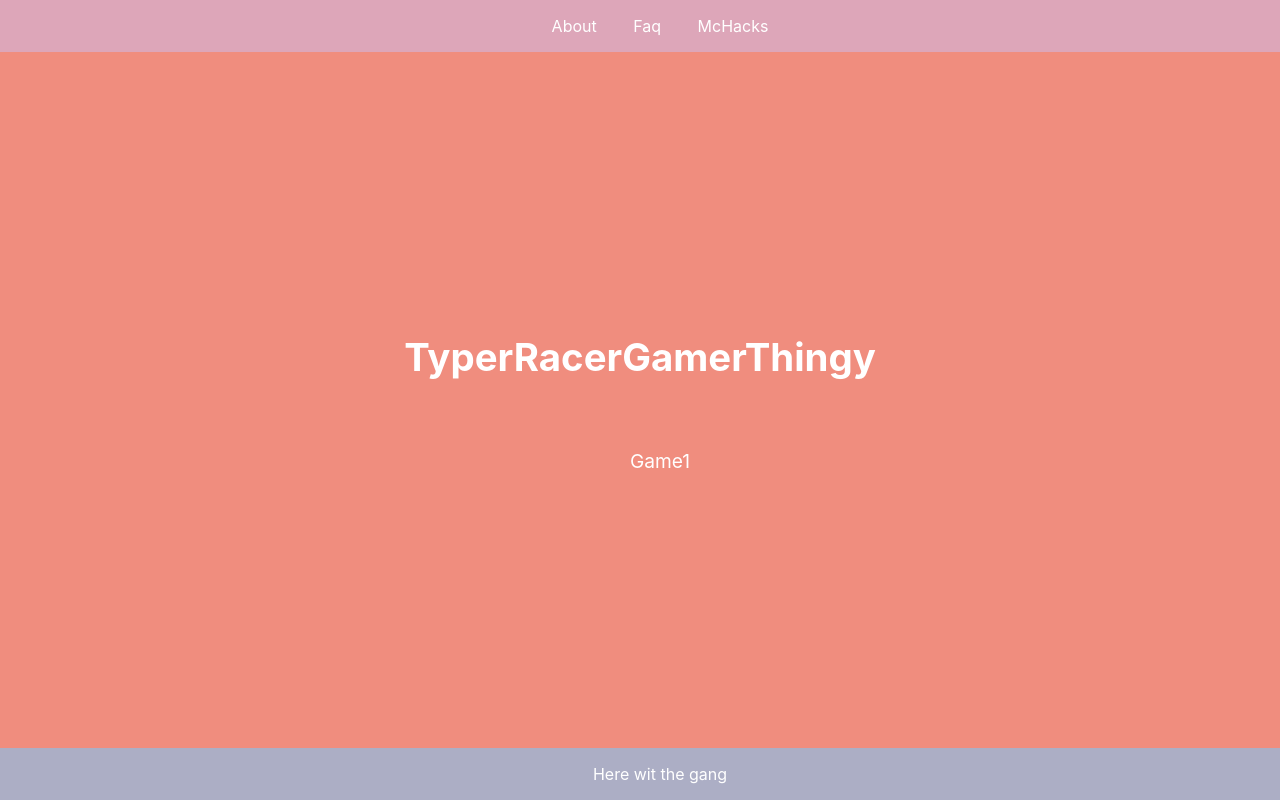
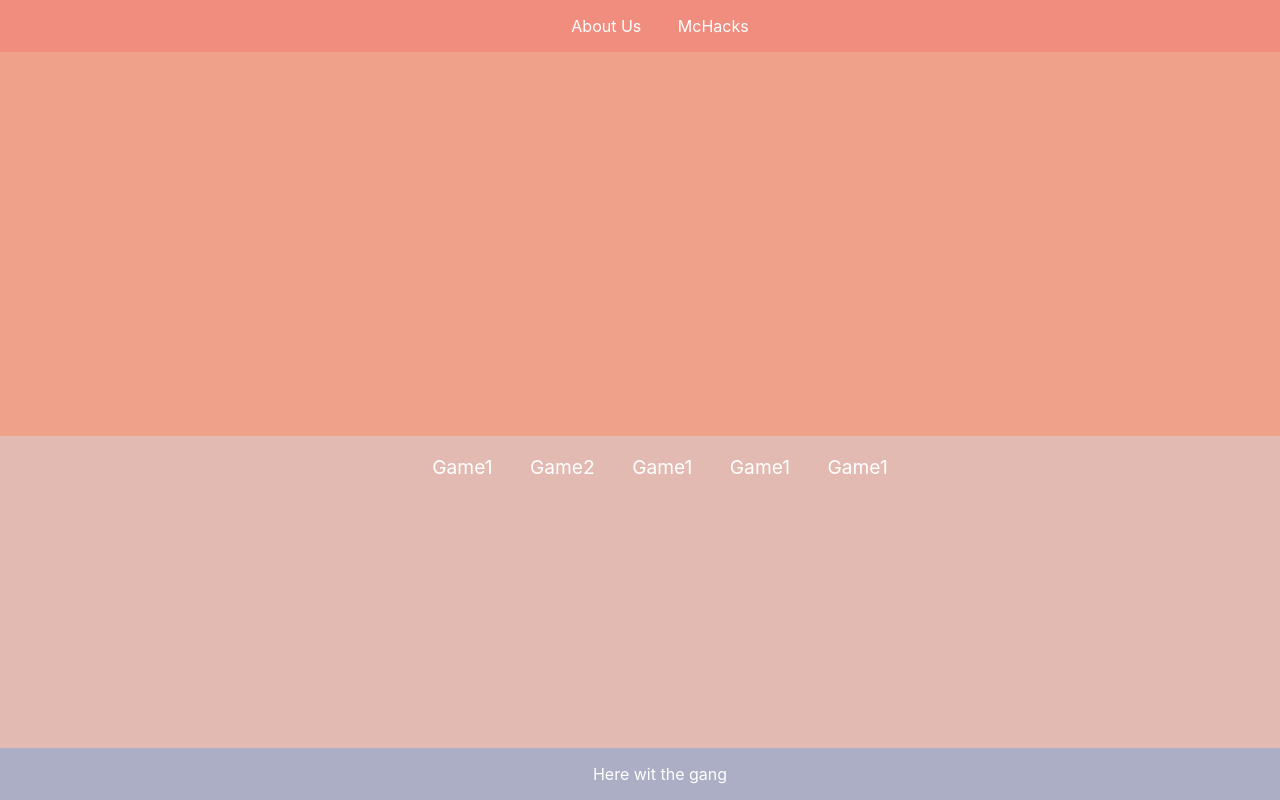
Before and after one commit to DivSam/McHacks, a React (Create React App) app in the folder client/: page / in a window 1280 px wide. Built offline with nearby package versions, Linux system fonts and the light colour scheme.

Commit message:
dunno man

```diff
--- a/client/src/App.js
+++ b/client/src/App.js
@@ -1,20 +1,13 @@
-
-// function App() {
-//   return (
-//     <div className="App">
-//       <NavigationBar></NavigationBar>
-//       <AboutUs></AboutUs>
-//       <PromptController initWords={["hello", "goodbye", "potato"]}/>
-
-import logo from './logo.svg';
-import PromptController from './main-game/PromptController';
-import NavigationBar from './navbar/NavigationBar';
+import logo from "./logo.svg";
+import PromptController from "./main-game/PromptController";
 import "./App.css";
-import Prompt from "./main-game/Word.js";
+import Prompt from "./main-game/Prompt.js";
 import AboutUs from "./about-us/AboutUs";
 import Home from "./home-page/Home";
 import { Routes, Route, Link } from "react-router-dom";
 import NameForm from "./main-game/input";
+import TypingGameComponent from "./second-game/hidden";
+
 function App() {
   return (
     <div className="App">
@@ -23,9 +16,16 @@ function App() {
         <Route path="about" element={<AboutUs></AboutUs>}></Route>
         <Route
           path="prompt"
-          element={<Prompt content="hello" speed={10}></Prompt>}
+          element={
+            <PromptController initWords={["hello", "goodbye", "potato"]} />
+          }
         ></Route>
         <Route path="text" element={<NameForm></NameForm>}></Route>
+
+        <Route
+          path="hidden"
+          element={<TypingGameComponent></TypingGameComponent>}
+        ></Route>
       </Routes>
     </div>
   );
--- a/client/src/home-page/Home.css
+++ b/client/src/home-page/Home.css
@@ -1,6 +1,7 @@
 .TitlePage {
-  background-color: #f08d7e;
-  display: flexbox;
+  background-color: #efa18a;
+  justify-content: center;
+  display: flex;
   height: 90%;
   width: 100%;
   position: absolute;
@@ -10,6 +11,7 @@
 .Title {
   padding-top: 20%;
   color: white;
+  text-align: center;
 }
 
 .nav-links {
@@ -21,7 +23,7 @@
 
 .nav-bar {
   display: flex;
-  background-color: #dda6b9;
+  background-color: #f08d7e;
   height: 100%;
   justify-content: center;
 }
@@ -33,3 +35,14 @@
   bottom: 0;
   right: 0;
 }
+
+.modes {
+  background-color: #e2bab1;
+  justify-content: center;
+  display: flex;
+  height: 40%;
+  width: 100%;
+  margin-top: 30%;
+  position: fixed;
+  font-size: 1.2rem;
+}
--- a/client/src/home-page/Home.js
+++ b/client/src/home-page/Home.js
@@ -10,20 +10,28 @@ class Home extends Component {
         <div className="nav-bar">
           <ul>
             <Link to="about" className="nav-links">
-              About{" "}
-            </Link>
-            <Link to="faq" className="nav-links">
-              Faq{" "}
+              About Us{" "}
             </Link>
             <Link to="mchacks" className="nav-links">
               McHacks{" "}
             </Link>
           </ul>
         </div>
-        <div className="TitlePage">
-          <h1 className="Title">TyperRacerGamerThingy</h1>
-          <br />
-          <ul className="GamesList">
+        <div className="TitlePage"></div>
+        <div className="modes">
+          <ul>
+            <Link to="prompt" className="nav-links">
+              Game1{" "}
+            </Link>
+            <Link to="hidden" className="nav-links">
+              Game2{" "}
+            </Link>
+            <Link to="prompt" className="nav-links">
+              Game1{" "}
+            </Link>
+            <Link to="prompt" className="nav-links">
+              Game1{" "}
+            </Link>
             <Link to="prompt" className="nav-links">
               Game1{" "}
             </Link>
--- a/package.json
+++ b/package.json
@@ -12,6 +12,7 @@
   "license": "ISC",
   "dependencies": {
     "express": "^4.17.2",
-    "react-router-dom": "^6.2.1"
+    "react-router-dom": "^6.2.1",
+    "react-typing-game-hook": "^1.3.4"
   }
 }
```
Also changed, not shown: 1 other file (tests, documents, lock files or other folders).
